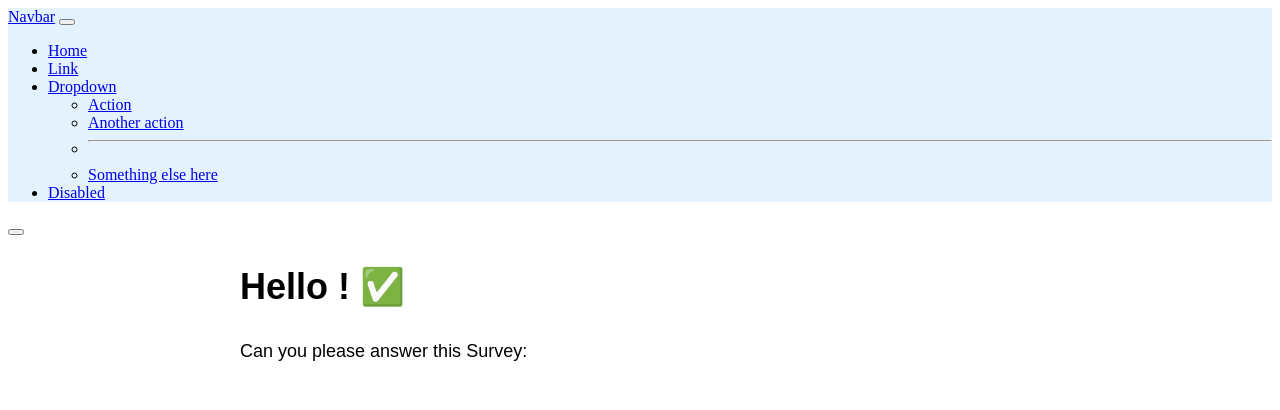
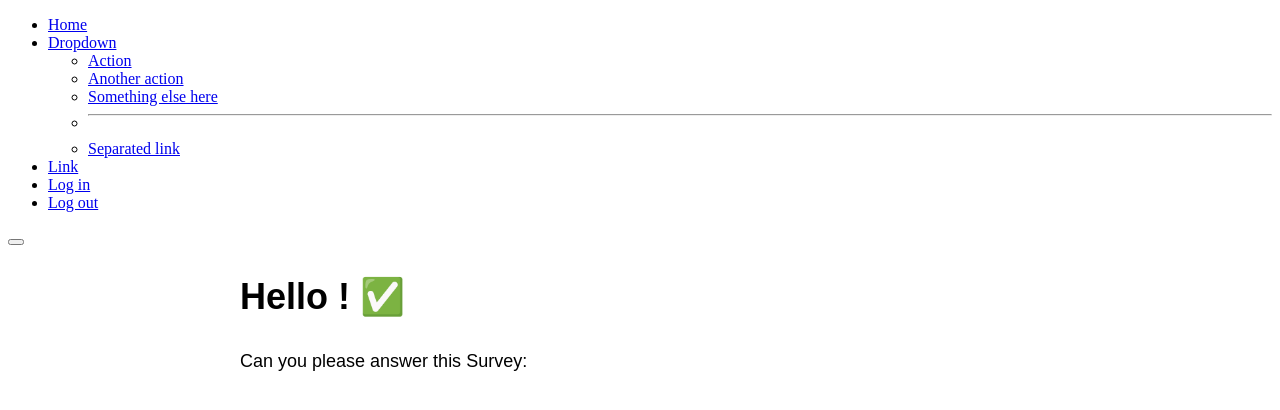
Before and after one commit to Mozaritta/rak-survey, a Symfony app: template templates/qst/index.html.twig in a window 1280 px wide. Shown: the top 410 px of the page. Run offline with Twig, Linux system fonts and the light colour scheme; the template is opened without the code that fills it, so the values that code supplies are empty; some libraries are stand-ins or nearby versions.

Commit message:
Some style

```diff
--- a/templates/layouts/partials/_navbar.html.twig
+++ b/templates/layouts/partials/_navbar.html.twig
@@ -1,4 +1,4 @@
-<nav class="navbar navbar-light" style="background-color: #e3f2fd;">
+{# <nav class="navbar navbar-light" style="background-color: #e3f2fd;">
   <!-- Navbar content -->
 <div class="container">
     <a class="navbar-brand" href="#">Navbar</a>
@@ -30,4 +30,29 @@
       </ul>
     </div>
   </div>
-</nav>
+</nav> #}
+<ul class="nav justify-content-end">
+<a class="navbar-brand" href="#"></a>
+  <li class="nav-item">
+    <a class="nav-link active" aria-current="page" href="#">Home</a>
+  </li>
+  <li class="nav-item dropdown">
+    <a class="nav-link dropdown-toggle" data-bs-toggle="dropdown" href="#" role="button" aria-expanded="false">Dropdown</a>
+    <ul class="dropdown-menu">
+      <li><a class="dropdown-item" href="#">Action</a></li>
+      <li><a class="dropdown-item" href="#">Another action</a></li>
+      <li><a class="dropdown-item" href="#">Something else here</a></li>
+      <li><hr class="dropdown-divider"></li>
+      <li><a class="dropdown-item" href="#">Separated link</a></li>
+    </ul>
+  </li>
+  <li class="nav-item">
+    <a class="nav-link" href="#">Link</a>
+  </li>
+  <li class="nav-item">
+    <a class="nav-link disabled" href="#" tabindex="-1">Log in</a>
+  </li>
+  <li class="nav-item">
+    <a class="nav-link disabled" href="#" tabindex="-1">Log out</a>
+  </li>
+</ul>
```
Also changed, not shown: assets/styles/app.css (+6 -11 lines).
